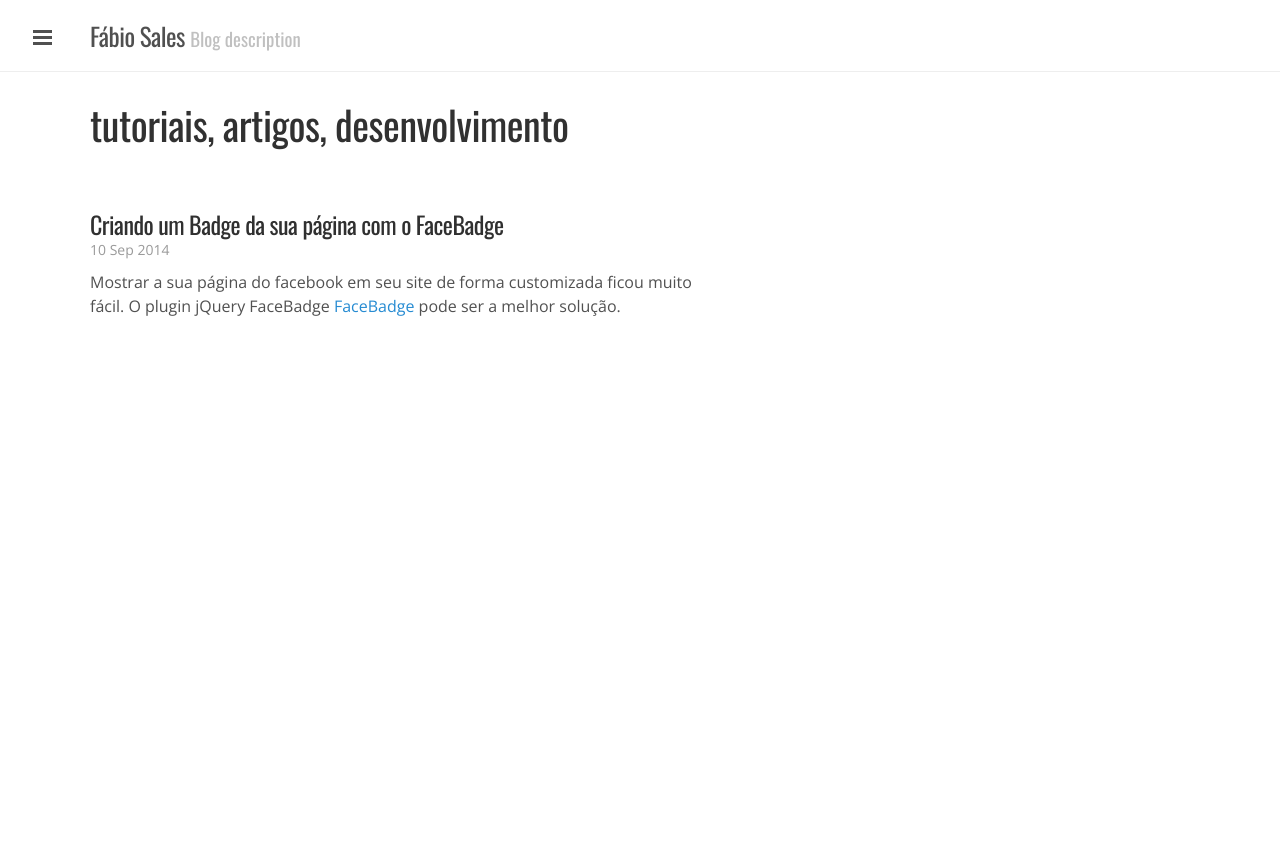
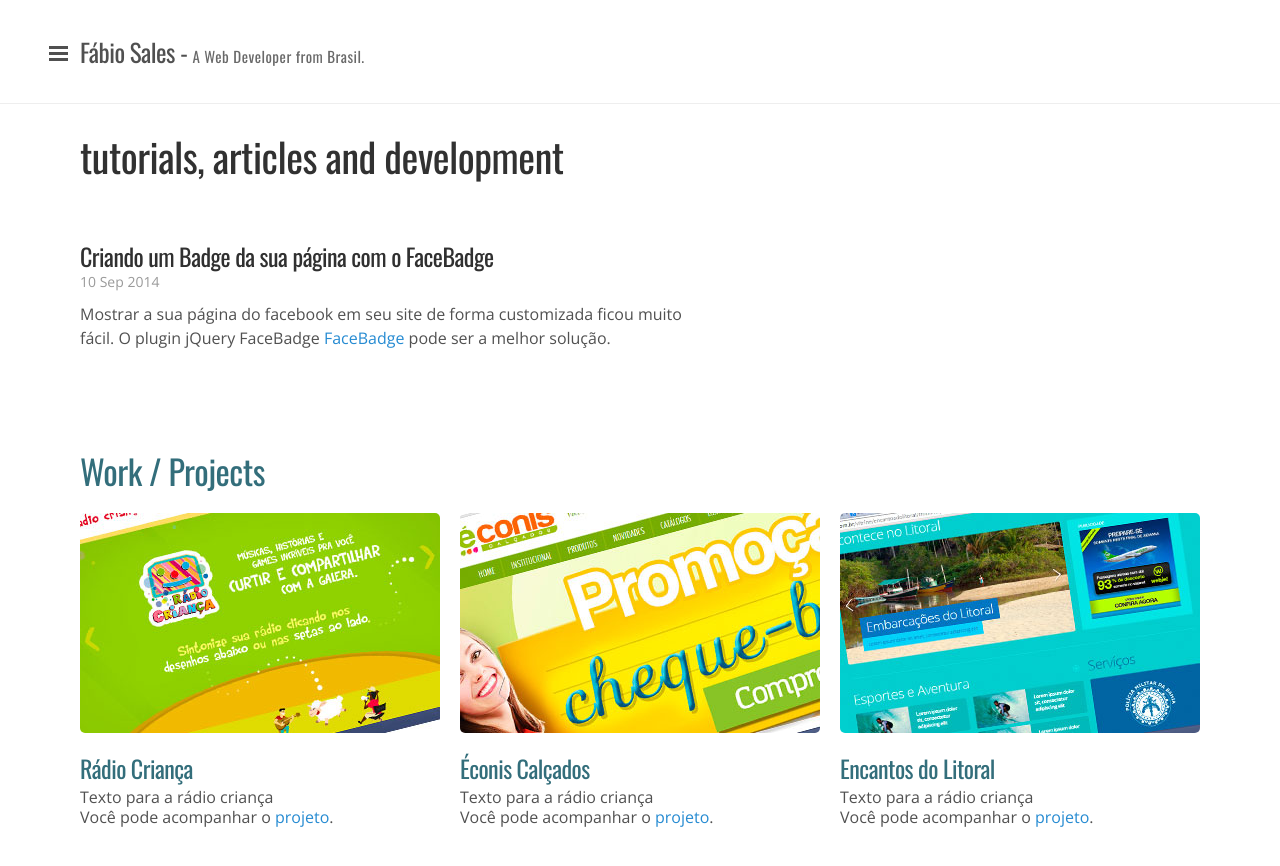
Before and after one commit to ffabiosales/ffabiosales.github.io, a Jekyll site: the page built from index.html, in a window 1280 px wide. Shown: the top 866 px of the page. Built offline with Jekyll 4.4.1, drawn with Linux system fonts in a browser that asks for light colours; nearby versions of some CDN libraries; the list of posts is cut into pages by our own code.

Commit message:
add works / projects

```diff
--- a/_config.yml
+++ b/_config.yml
@@ -7,13 +7,13 @@ permalink:        pretty
 
 # Setup
 title:            Fábio Sales
-tagline:          'Blog description'
+tagline:          'A Web Developer from Brasil.'
 description:      ''
-url:              http://lanyon.getpoole.com
+url:              http://localhost:4000
 
 author:
-  name:           'Mark Otto'
-  url:            https://twitter.com/mdo
+  name:           'Fábio Sales'
+  url:            http://fabiosales.com
 
 paginate:         5
 
--- a/_includes/sidebar.html
+++ b/_includes/sidebar.html
@@ -30,7 +30,7 @@
     <!-- <span class="sidebar-nav-item">Currently v{{ site.version }}</span> -->
   </nav>
 
-  <div class="sidebar-item">
+  <div class="sidebar-item rights">
     <p>
       &copy; {{ site.time | date: '%Y' }}. All rights reserved.
     </p>
--- a/_layouts/default.html
+++ b/_layouts/default.html
@@ -16,7 +16,7 @@
 
           <h3 class="masthead-title">
             <a href="/" title="Home">{{ site.title }}</a>
-            <small>{{ site.tagline }}</small>
+            - <small>{{ site.tagline }}</small>
           </h3>
         </div>
       </div>
--- a/index.html
+++ b/index.html
@@ -4,7 +4,7 @@ layout: default
 
 <div class="posts">
 
-  <h1>tutoriais, artigos, desenvolvimento</h1>
+  <h1>tutorials, articles and development</h1>
 
   {% for post in paginator.posts %}
   <div class="post">
@@ -37,3 +37,27 @@ layout: default
     <span class="pagination-item newer">Newer</span>
   {% endif %}
 </div> -->
+
+
+<div class="works">
+  <h2 class="section-title">Work / Projects</h2>
+
+  <div class="work">
+    <img src="{{ site.url }}/public/imgs/works/radiocrianca.jpg" width="360" height="220">
+    <h2>Rádio Criança</h2>
+    <p>Texto para a rádio criança</p>
+    <p>Você pode acompanhar o <a href="#">projeto</a>.</p>
+  </div>
+  <div class="work">
+    <img src="{{ site.url }}/public/imgs/works/econis.jpg" width="360" height="220">
+    <h2>Éconis Calçados</h2>
+    <p>Texto para a rádio criança</p>
+    <p>Você pode acompanhar o <a href="#">projeto</a>.</p>
+  </div>
+  <div class="work">
+    <img src="{{ site.url }}/public/imgs/works/encantos.jpg" width="360" height="220">
+    <h2>Encantos do Litoral</h2>
+    <p>Texto para a rádio criança</p>
+    <p>Você pode acompanhar o <a href="#">projeto</a>.</p>
+  </div>
+</div>
--- a/public/css/lanyon.css
+++ b/public/css/lanyon.css
@@ -88,7 +88,7 @@ p {
 }
 @media (min-width: 56rem) {
   .container {
-    max-width: 57rem;
+    max-width: 58rem;
   }
 }
 
@@ -100,8 +100,8 @@ p {
  */
 
 .masthead {
-  padding-top:    1rem;
-  padding-bottom: 1rem;
+  padding-top:    1.8rem;
+  padding-bottom: 1.8rem;
   margin-bottom: 1rem;
   border-bottom: 1px solid #eee;
 }
@@ -114,10 +114,10 @@ p {
   color: #505050;
 }
 .masthead-title small {
-  font-size: 75%;
+  font-size: 60%;
   font-weight: 400;
-  color: #c0c0c0;
-  letter-spacing: 0;
+  color: #696969;
+  letter-spacing: .5px;
 }
 
 @media (max-width: 48rem) {
@@ -195,6 +195,10 @@ a.sidebar-nav-item:focus {
   background-color: rgba(255,255,255,.1);
   border-color: transparent;
 }
+.sidebar .rights {
+  bottom: 0;
+  position: absolute;
+}
 
 @media (min-width: 48rem) {
   .sidebar-item {
@@ -214,8 +218,8 @@ a.sidebar-nav-item:focus {
 /* Style the `label` that we use to target the `.sidebar-checkbox` */
 .sidebar-toggle {
   position: absolute;
-  top:  1rem;
-  left: 1rem;
+  top:  1.8rem;
+  left: 1.8rem;
   display: block;
   width: 2.2rem;
   padding: .5rem .65rem;
@@ -356,6 +360,38 @@ a.sidebar-nav-item:focus {
 .related-posts li a:hover small {
   color: inherit;
 }
+
+
+/*Works*/
+.works {
+  float: left;
+  margin-bottom: 3rem;
+}
+
+.work {
+  float: left;
+  margin-right: 20px;
+}
+
+.work:last-child {
+  margin-right: 0;
+}
+
+.section-title {
+  font-size: 1.7rem;
+  margin-bottom: 1rem;
+}
+
+.works h2 {
+  color: #336E7B;
+}
+.work h2 {
+  margin-bottom: .2rem;
+}
+.work p {
+  line-height: 20px;
+}
+/*Works end*/
 
 
 /*
--- /dev/null
+++ b/public/js/main.js
@@ -0,0 +1,12 @@
+
+
+
+
+(function(){
+
+
+
+
+
+
+})()
```
Also changed, not shown: other parts of _layouts/default.html (+4 -0 lines), about.md (added, +17 -0 lines), works-projects.md (added, +12 -0 lines), public/imgs/works/econis.jpg (added), public/imgs/works/encantos.jpg (added), public/imgs/works/radiocrianca.jpg (added).
